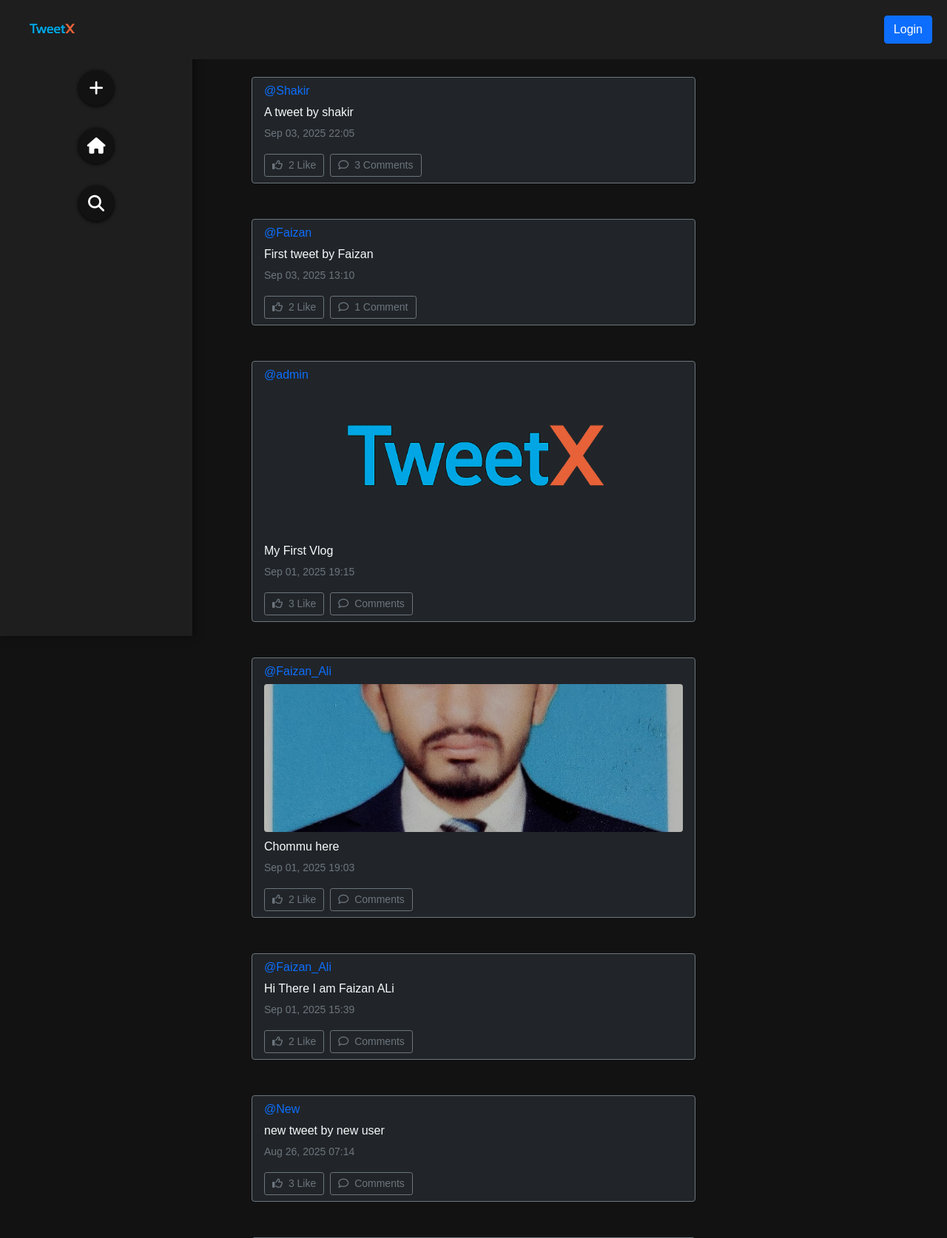
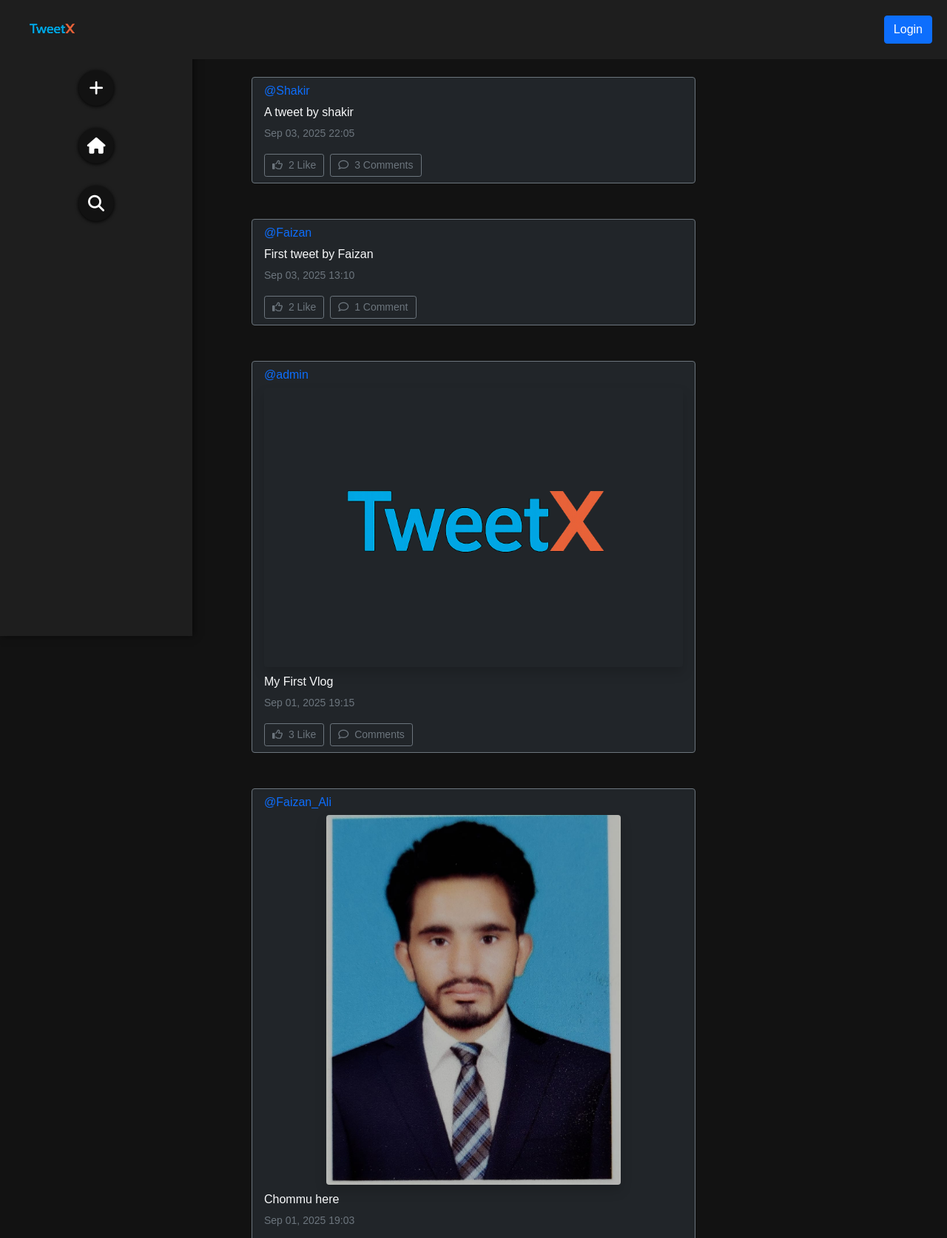
Before and after one commit to Faizan-68/TweetX, a Django app: page / in a window 1280 px wide. Shown: the top 1674 px of the page at 74% size. Run offline with Django 5.2, Linux system fonts and the light colour scheme; data comes from the database, SQL or seed files in the repository; some libraries are stand-ins or nearby versions.

Commit message:
final touches

```diff
--- a/tweetx/tweet/templates/index.html
+++ b/tweetx/tweet/templates/index.html
@@ -27,7 +27,7 @@
               <h6 class="card-title mb-2 text-primary ">@{{ tweet.user.username }}</h6>
               {% if tweet.photo %}
               <div class="d-flex justify-content-center mb-2">
-                <img src="{{ tweet.photo.url }}" class="img-fluid rounded" alt="Tweet Image" style="width:1000px;height:200px;object-fit:cover;">
+                <img src="{{ tweet.photo.url }}" class="img-fluid rounded shadow" alt="Tweet Image" style="max-width:100%; height:auto; max-height:500px; object-fit:contain; cursor:pointer;" onclick="this.style.maxHeight=this.style.maxHeight=='none'?'500px':'none'">
               </div>
               {% endif %}
               <p class="card-text mb-1">{{ tweet.text }}</p>
```
